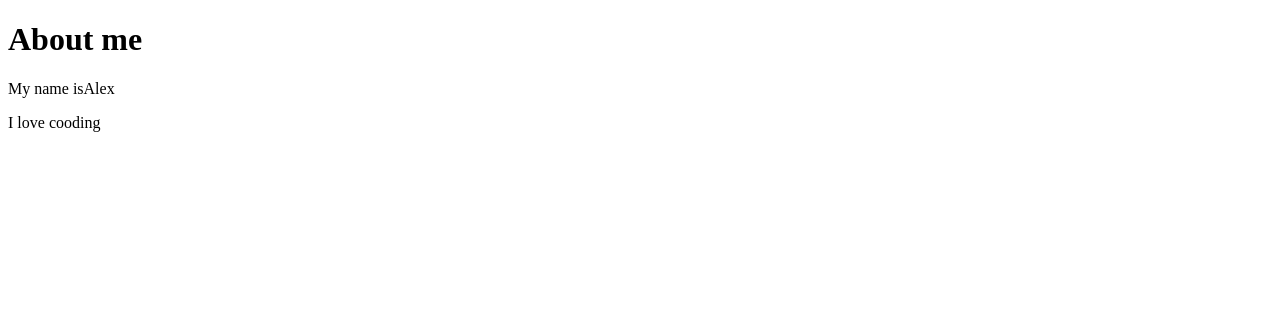
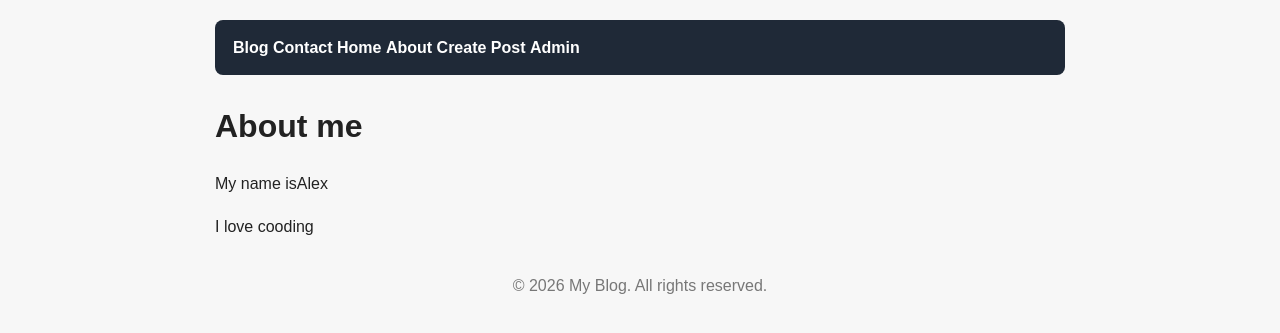
Before and after one commit to j-abedin-j/fullsite, a Django app: page /about/ in a window 1280 px wide. Shown: the top 333 px of the page. Run offline with Django 5.2, Linux system fonts and the light colour scheme.

Commit message:
Added Forms

```diff
--- a/mysite/blog/admin.py
+++ b/mysite/blog/admin.py
@@ -1,4 +1,7 @@
 from django.contrib import admin
 
 from.models import post
-admin.site.register(post)
+class postAdmin(admin.ModelAdmin):
+    list_display = ('title', 'author', 'created_at', 'is_published')
+
+admin.site.register(post, postAdmin)
--- a/mysite/blog/templates/blog/about.html
+++ b/mysite/blog/templates/blog/about.html
@@ -1,13 +1,9 @@
-<!DOCTYPE html>
-<html lang="en">
-<head>
-    <meta charset="UTF-8">
-    <meta name="viewport" content="width=device-width, initial-scale=1.0">
-    <title>Document</title>
-</head>
-<body>
+
+{% extends "blog/base.html" %}
+{% block title %}About Me{% endblock %}
+
+{% block content %}
     <h1>About me</h1>
     <p>My name is{{my_name}}</p>
     <p>I love {{my_hobby}}</p>
-</body>
-</html>
+{% endblock %}
--- a/mysite/blog/templates/blog/base.html
+++ b/mysite/blog/templates/blog/base.html
@@ -13,6 +13,7 @@
         <a href="{% url 'contact' %}">Contact</a>
         <a href="{% url 'home' %}">Home</a>
         <a href="{% url 'about' %}">About</a>
+        <a href="{% url 'post_create' %}">Create Post</a>
         <a href="/admin/">Admin</a>
     </nav>
     <main>
--- a/mysite/blog/urls.py
+++ b/mysite/blog/urls.py
@@ -6,4 +6,5 @@ urlpatterns = [
     path('about/', views.about, name='about'),
     path('contact/', views.contact, name='contact'),
     path('post_list/',views.post_list, name='post_list'),
+    path('post/new/', views.post_create, name='post_create'),
 ]
--- a/mysite/blog/views.py
+++ b/mysite/blog/views.py
@@ -1,6 +1,8 @@
-from django.shortcuts import render
+from django.shortcuts import render, redirect
 from django.http import HttpResponse
+from django.views.generic import TemplateView
 from .models import post
+from .forms import PostForm
 
 def home(request):
     return render(request, 'blog/home.html')
@@ -15,9 +17,21 @@ def contact(request):
     return render(request, 'blog/contact.html')
 
 def post_list(request):
-    posts = post.objects.filter(is_published = False).order_by("-created_at")
+    posts = post.objects.filter(is_published = True).order_by("-created_at")
 
     context ={
         'posts': posts,
     }
     return render(request, 'blog/post_list.html', context)
+
+
+def post_create(request):
+    if request.method == 'POST':
+        form = PostForm(request.POST, request.FILES)
+        if form.is_valid():
+            form.save()
+            return redirect('post_list')
+    else:
+        form = PostForm()
+
+    return render(request, 'blog/post_form.html', {'form': form})
```
Also changed, not shown: mysite/blog/forms.py (added, +13 -0 lines), mysite/blog/templates/blog/post_form.html (added, +11 -0 lines), mysite/db.sqlite3, mysite/media/post_covers/Screenshot_from_2026-03-02_15-51-26.png (added).
